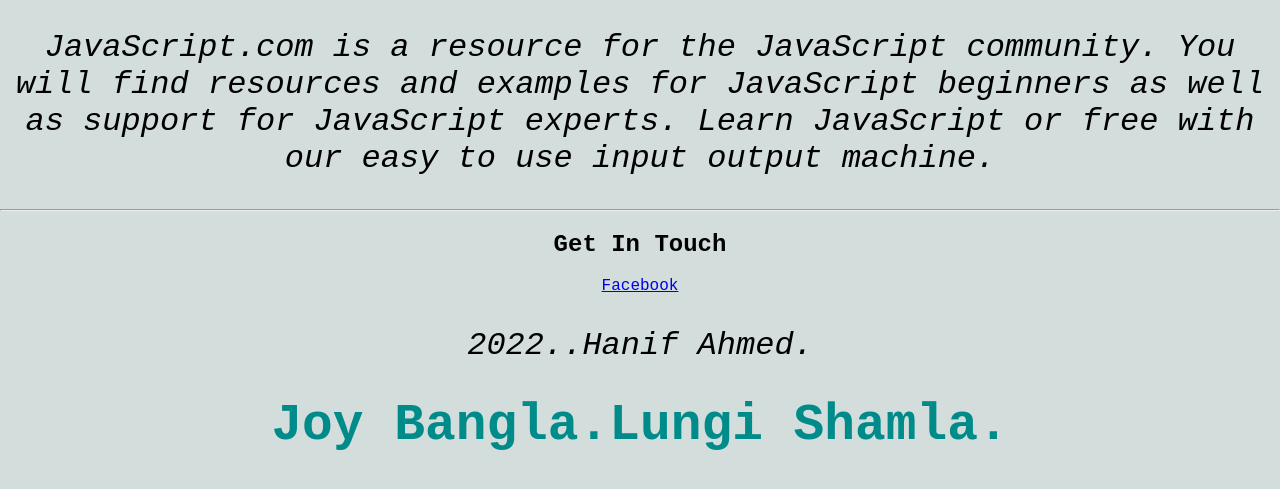
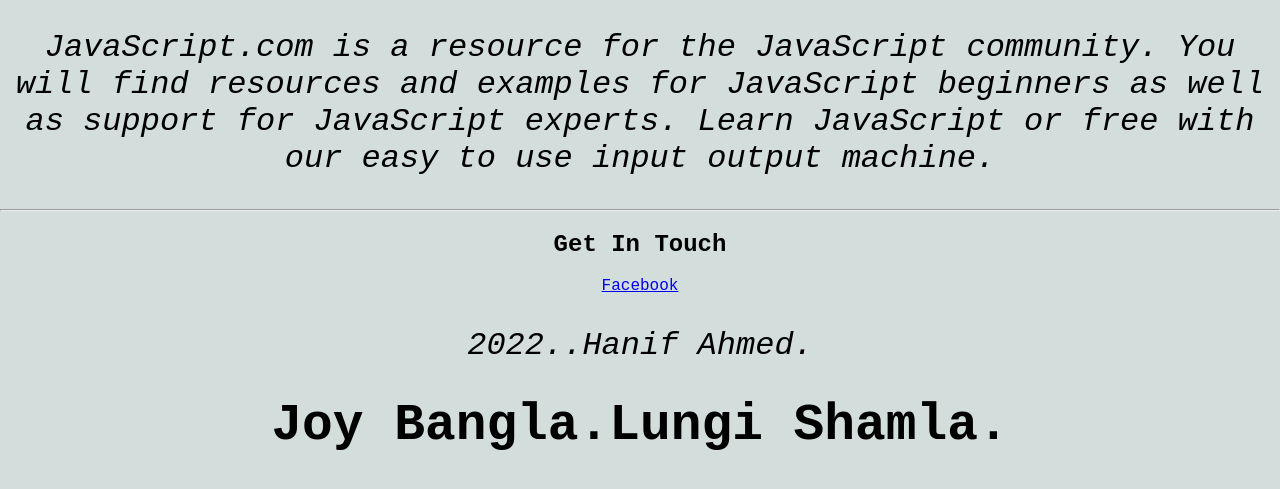
Before and after one commit to hanif1049/css-my-site, a plain HTML site: page index.html in a window 1280 px wide. Shown: the part 2202-2691 px from the top of the page. Drawn offline with Linux system fonts and the light colour scheme.

Commit message:
1st change

```diff
--- a/CSS/styles.css
+++ b/CSS/styles.css
@@ -56,6 +56,3 @@ h3{
   left: 300px;
   bottom: 300px;
 }
-#lungi{
-  color: darkcyan;
-}
--- a/index.html
+++ b/index.html
@@ -48,7 +48,7 @@
       <a href="https://www.facebook.com/">Facebook</a>
       <p>2022..Hanif Ahmed.</p>
     </div>
-    <h1 id="lungi">Joy Bangla.Lungi Shamla.</h1>
+    <h1>Joy Bangla.Lungi Shamla.</h1>
 
 
 
```
